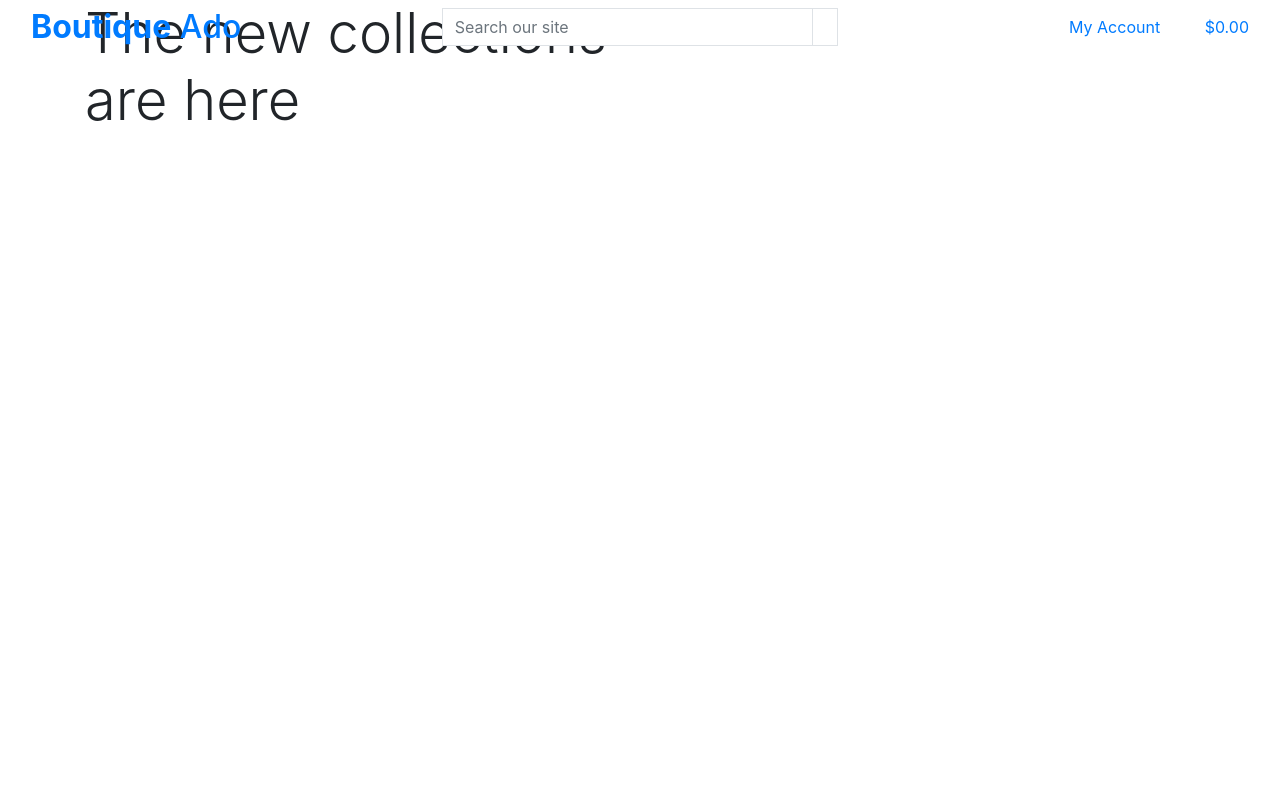
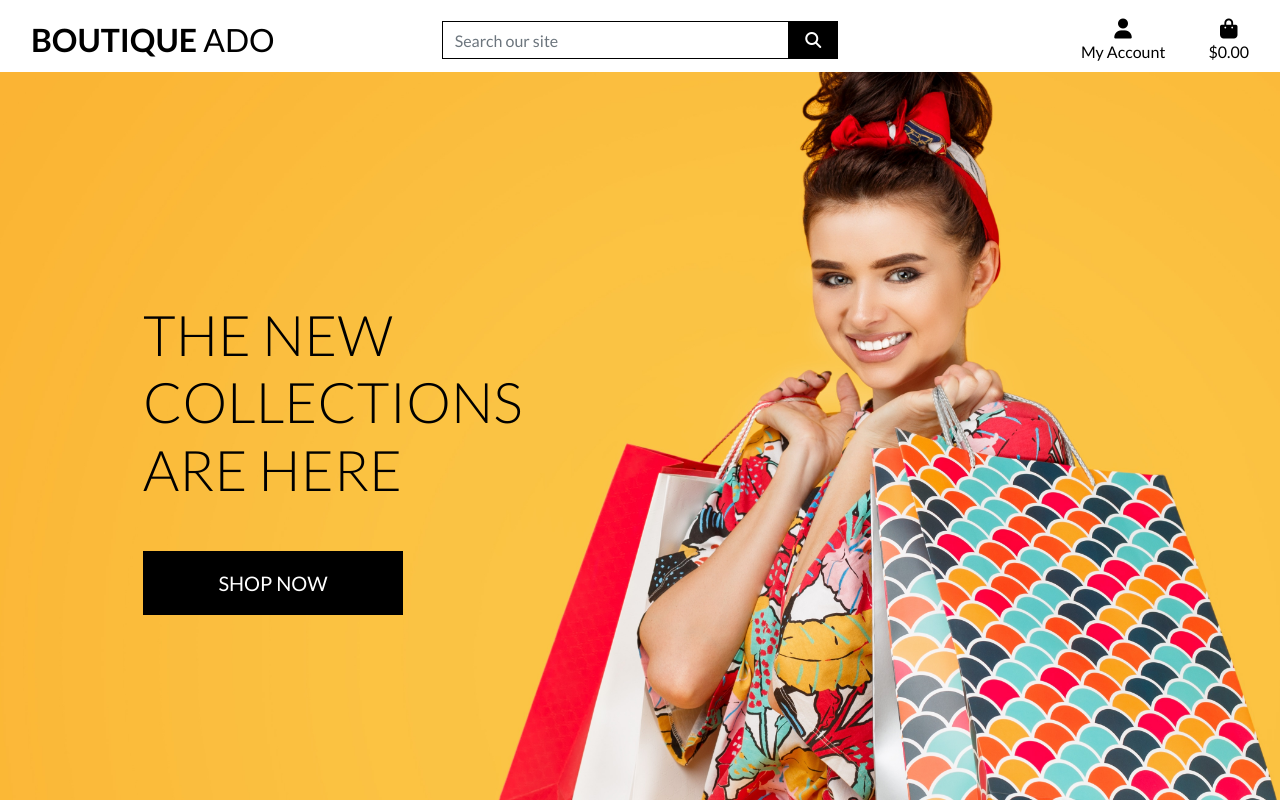
Before and after one commit to pedromn0/pmn_boutique_ado_v1, a Django app: page / in a window 1280 px wide. Run offline with Django 3.2, Linux system fonts and the light colour scheme; some libraries are stand-ins or nearby versions.

Commit message:
Add complete homepage header and css

```diff
--- a/boutique_ado/settings.py
+++ b/boutique_ado/settings.py
@@ -147,6 +147,10 @@ USE_TZ = True
 # https://docs.djangoproject.com/en/3.2/howto/static-files/
 
 STATIC_URL = '/static/'
+STATICFILES_DIRS = (os.path.join(BASE_DIR, 'static'),)
+
+MEDIA_URL = '/media/'
+MEDIA_ROOT = os.path.join(BASE_DIR, 'media')
 
 # Default primary key field type
 # https://docs.djangoproject.com/en/3.2/ref/settings/#default-auto-field
--- a/boutique_ado/urls.py
+++ b/boutique_ado/urls.py
@@ -15,9 +15,11 @@ Including another URLconf
 """
 from django.contrib import admin
 from django.urls import path, include
+from django.conf import settings
+from django.conf.urls.static import static
 
 urlpatterns = [
     path('admin/', admin.site.urls),
     path('accounts/', include('allauth.urls')),
     path('', include('home.urls')),
-]
+] + static(settings.MEDIA_URL, document_root=settings.MEDIA_ROOT)
--- a/home/templates/home/index.html
+++ b/home/templates/home/index.html
@@ -20,7 +20,7 @@
                 </h1>
                 <div>
                     <h4 class="my-5">
-                        <a href="" class="shop-now-button btn btn-lg rounded-0 text-uppercase py-3"></a>
+                        <a href="" class="shop-now-button btn btn-lg rounded-0 text-uppercase py-3">Shop Now</a>
                     </h4>
                 </div>
             </div>
--- /dev/null
+++ b/static/css/base.css
@@ -0,0 +1,81 @@
+html {
+    height: 100%;
+}
+
+body {
+    background: url('/media/homepage_background_cropped.jpeg') no-repeat center center fixed;
+    background-size: cover;
+    height: calc(100vh - 164px);
+    color: #555;
+    font-family: 'Lato';
+}
+
+/* from Bulma */
+.icon {
+    align-items: center;
+    display: inline-flex;
+    justify-content: center;
+    height: 1.5rem;
+    width: 1.5rem;
+}
+
+.logo-font {
+    text-transform: uppercase;
+}
+
+.main-logo-link {
+    width: fit-content;
+}
+
+.shop-now-button {
+    background: black;
+    color: white;
+    min-width: 260px;
+}
+
+.btn-black {
+    background: black;
+    color: white;
+}
+
+.shop-now-button:hover,
+.shop-now-button:active,
+.shop-now-button:focus,
+.btn-black:hover,
+.btn-black:active,
+.btn-black:focus {
+    background: #222;
+    color: white;
+}
+
+.text-black {
+    color: #000 !important;
+}
+
+.border-black {
+    border: 1px solid black !important;
+}
+
+/* -------------------------------- Media Queries */
+
+/* Slightly larger container on xl screens */
+@media (min-width: 1200px) {
+  .container {
+    max-width: 80%;
+  }
+}
+
+/* fixed top navbar only on medium and up */
+@media (min-width: 992px) {
+    .fixed-top-desktop-only {
+        position: fixed;
+        top: 0;
+        right: 0;
+        left: 0;
+        z-index: 1030;
+    }
+
+    .header-container {
+        padding-top: 164px;
+    }
+}
--- a/templates/base.html
+++ b/templates/base.html
@@ -15,8 +15,16 @@
     {% endblock %}
 
     {% block corecss %}
+        <!-- Font Awesome -->
+        <script src="https://kit.fontawesome.com/5849e9387b.js" crossorigin="anonymous"></script>
         <!-- Bootstrap CSS -->
         <link rel="stylesheet" href="https://stackpath.bootstrapcdn.com/bootstrap/4.4.1/css/bootstrap.min.css" integrity="sha384-Vkoo8x4CGsO3+Hhxv8T/Q5PaXtkKtu6ug5TOeNV6gBiFeWPGFN9MuhOf23Q9Ifjh" crossorigin="anonymous">
+        <!-- Google fonts -->
+        <link rel="preconnect" href="https://fonts.googleapis.com">
+        <link rel="preconnect" href="https://fonts.gstatic.com" crossorigin>
+        <link href="https://fonts.googleapis.com/css2?family=Lato:ital,wght@0,100;0,300;0,400;0,700;0,900;1,100;1,300;1,400;1,700;1,900&display=swap" rel="stylesheet">
+        <!-- Main CSS -->
+        <link rel="stylesheet" href="{% static 'css/base.css'%}">
     {% endblock %}
 
     {% block extra_css %}
@@ -37,7 +45,7 @@
   </head>
   <body>
     <header class="container-fluid fixed-top">
-        <div class="row">
+        <div id="topnav" class="row bg-white pt-lg-2 d-none d-lg-flex">
             <div class="col-12 col-lg-4 my-auto py-1 py-lg-0 text-center text-lg-left">
                 <a href="{% url 'home' %}" class="nav-link main-logo-link">
                     <h2 class="logo-font text-black my-0"><strong>Boutique</strong> Ado</h2>
```
Also changed, not shown: home/views.py (line endings or trailing spaces), media/homepage_background_cropped.jpeg (added).
